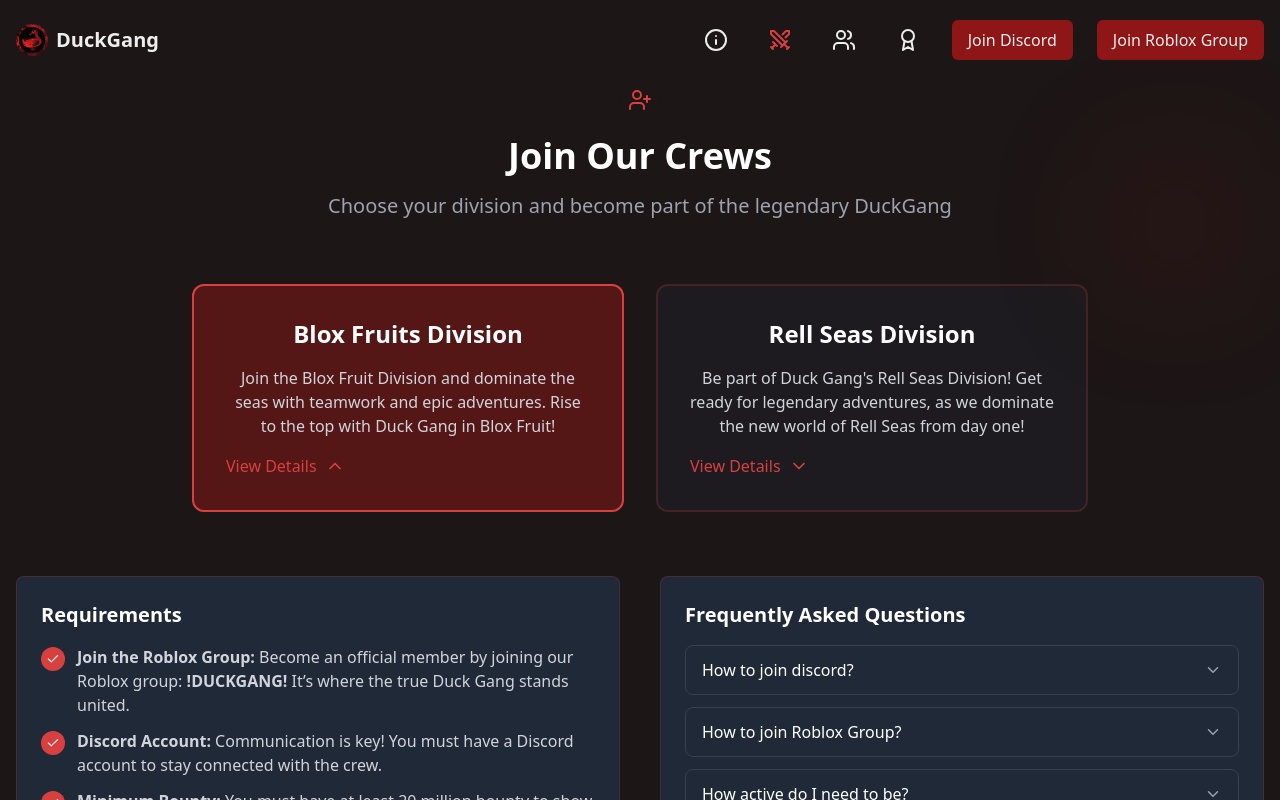
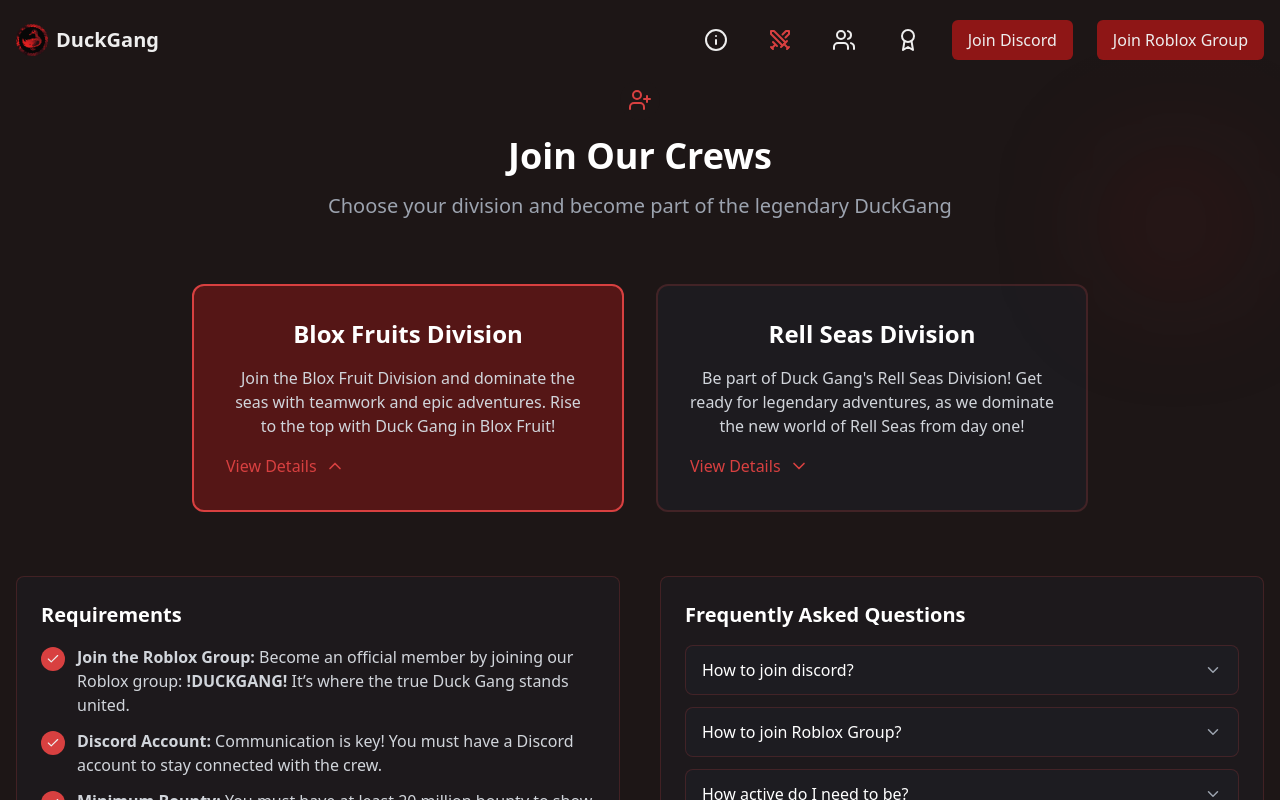
Before and after one commit to Rutwik2003/Kraken-Pirates-Website, a React (Vite) app: page /join-crew in a window 1280 px wide. Both pictures are taken after a click on the button 408 px from the left and 398 px from the top of the page. Shown: the top 800 px of the page. Built offline with nearby package versions, Linux system fonts and the light colour scheme.

Commit message:
Updated the Join crew theme colors

```diff
--- a/src/components/JoinCrew.tsx
+++ b/src/components/JoinCrew.tsx
@@ -111,7 +111,7 @@
                 {/* Requirements and Process */}
                 <div>
                   <div className="space-y-6">
-                    <div className="bg-gray-800 rounded-lg p-6 border border-primary-600/20">
+                    <div className="bg-gray-800/20 rounded-lg p-6 border border-primary-600/20">
                       <h4 className="text-xl font-bold mb-4 text-white">Requirements</h4>
                       <ul className="space-y-3">
                         {selectedDivision === 'blox' ? (
@@ -177,7 +177,7 @@
                 </div>
 
                 {/* FAQs */}
-                <div className="bg-gray-800 rounded-lg p-6 border border-primary-600/20">
+                <div className="bg-gray-800/20 rounded-lg p-6 border border-primary-600/20">
                   <h4 className="text-xl font-bold mb-4 text-white">Frequently Asked Questions</h4>
                   <div className="space-y-3">
                     {(selectedDivision === 'blox' ? bloxFruitsFaqs : rellSeasFaqs).map((faq, index) => (
@@ -185,8 +185,8 @@
                         key={index}
                         className={`border ${
                           expandedFaq === index
-                            ? 'border-primary-600/30 bg-gray-700/30'
-                            : 'border-gray-700 bg-gray-800'
+                            ? 'border-primary-600/30 bg-gray-800/30'
+                            : 'border-primary-600/20 bg-gray-800/20'
                         } rounded-lg transition-all`}
                       >
                         <button
```
